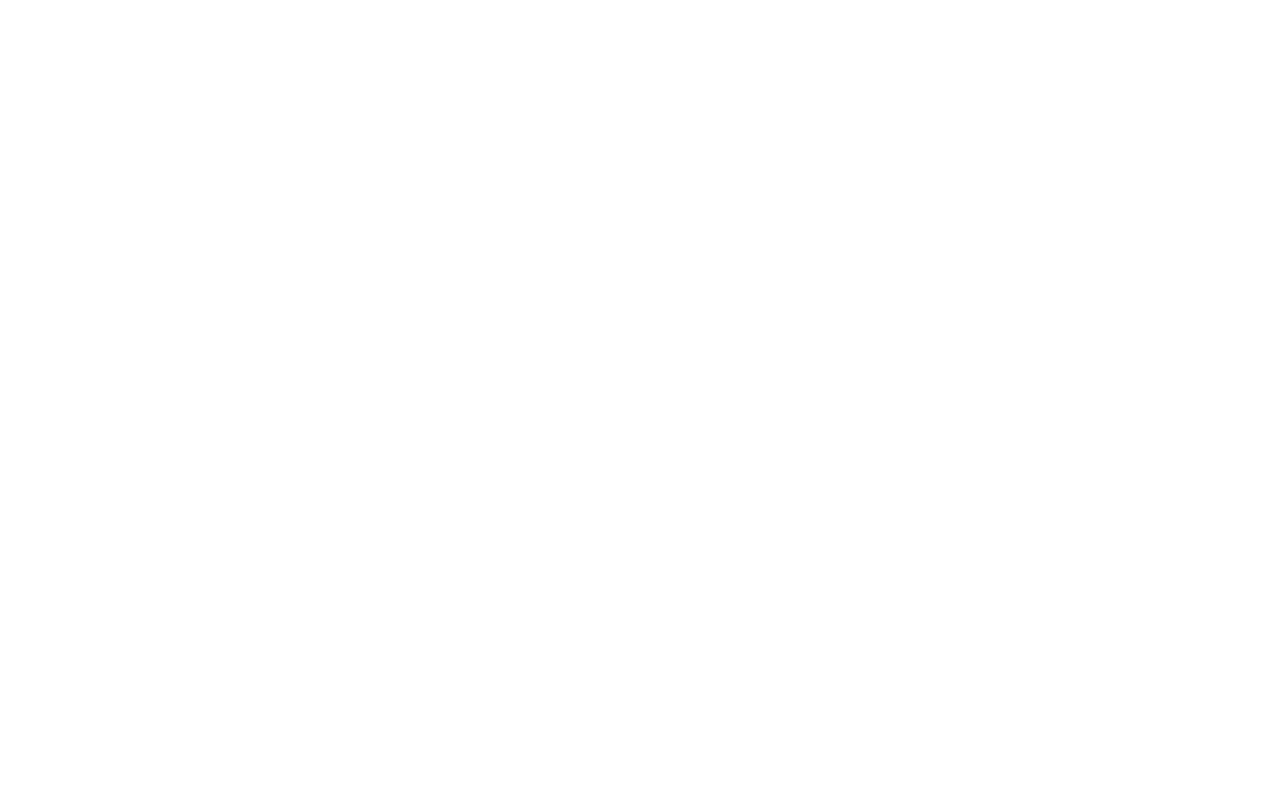
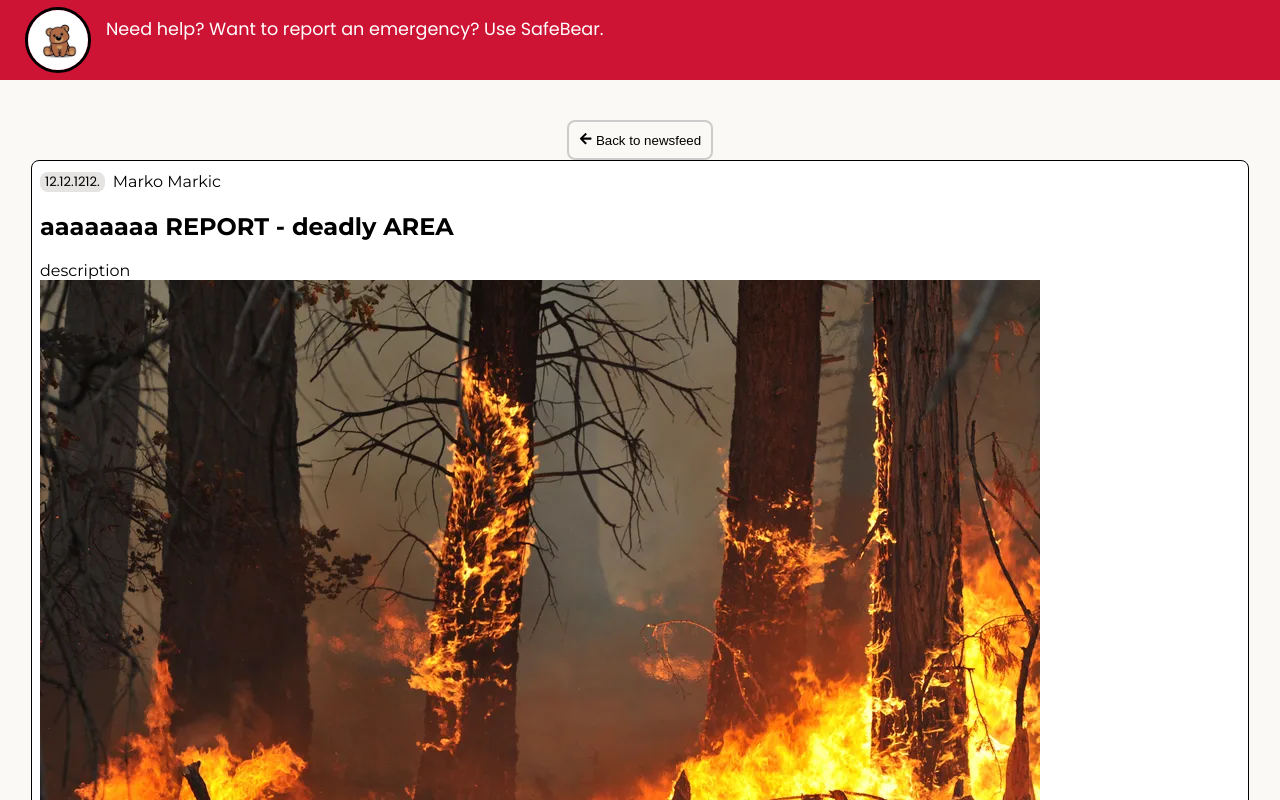
Before and after one commit to IvanPastorcic/LeteciMedvjedici, a React (Create React App) app in the folder IzvorniKod/: page /reportopen in a window 1280 px wide. Before the commit this address had no page. Shown: the top 800 px of the page. Built offline with nearby package versions, Linux system fonts and the light colour scheme; no server answers.

Commit message:
ReportOpen
First version when you open a report

```diff
--- a/IzvorniKod/src/App.js
+++ b/IzvorniKod/src/App.js
@@ -4,6 +4,7 @@
 import ReportPage from "./pages/ReportPage/ReportPage";
 import HomePage from "./pages/HomePage/HomePage";
 import MapPage from "./pages/MapPage/MapPage";
+import ReportOpen from "./pages/ReportOpen/ReportOpen";
 
 
 function App() {
@@ -14,6 +15,7 @@
         <Route path="/report" element={<ReportPage />} />
         <Route path="/home" element={<HomePage />} />
         <Route path="/map" element={<MapPage />} />
+        <Route path="/reportopen" element={<ReportOpen />} />
 
       </Routes>
     </Router>
--- /dev/null
+++ b/IzvorniKod/src/pages/ReportOpen/ReportOpen.css
@@ -0,0 +1,85 @@
+body {
+  overflow-x: hidden;
+  margin: 0;
+}
+
+.PageBodyHome {
+  display: flex;
+  height: auto;
+  box-sizing: border-box;
+  width: 100%;
+  background-color: #FAF9F6;
+  overflow-x: hidden;
+}
+
+
+.MiddleSectionHome {
+  flex: 1;
+  display: flex;
+  flex-direction: column;
+  align-items: center;
+  padding: 20px;
+  margin: 20px;
+  background-color: #FAF9F6;
+  box-sizing: border-box;
+}
+
+.buttonsHomePage {
+  display: flex;
+  width: 100%;
+  background-color: #E5E4E2;
+  height: 90px;
+  justify-content: space-evenly;
+  align-items: center;
+  padding: 14px 16px;
+}
+
+
+
+
+
+.Report {
+  border: 1px solid black;
+  border-radius: 8px;
+  background-color: white;
+  padding: 11px 8px;
+  margin-bottom: 7px;
+  width: 100%;
+  min-height: 227px;
+}
+
+.ReportDateName {
+  display: flex;
+  justify-content: start;
+}
+
+.ReportImages{
+  display: flex;
+  flex-direction: row;
+  margin: 30px;
+}
+
+.report-image{
+  display: flex;
+  width: 30%;
+  height: 100%;
+  margin: 30px;
+}
+
+.report-content {
+  text-align: left;
+}
+
+.header {
+  display: flex;
+  flex-direction: row;
+  background-color: #CD1434;
+  justify-content: space-between;
+}
+
+.profile-text {
+  color: white;
+  text-align: right;
+  font-family: Poppins;
+  margin: 10px;
+}
--- /dev/null
+++ b/IzvorniKod/src/pages/ReportOpen/ReportOpen.js
@@ -0,0 +1,122 @@
+import './ReportOpen.css';
+import Info from "../../components/Info/Info";
+import AnonHeader from "../../components/AnonHeader/AnonHeader";
+import ReportComponent from "../../components/Report/ReportComponent";
+import AidActions from "../../components/AidActions/AidActions";
+import { useNavigate } from 'react-router-dom';
+import React, { useState, useEffect } from 'react';
+import axios from 'axios';
+import { FaArrowLeft, FaFire, FaWater, FaBolt, FaMountain, FaHome } from "react-icons/fa";
+
+
+const ReportOpen = () => {
+
+
+    const [showInfo, setShowInfo] = useState(false);
+   // const [reports, setReports] = useState([]);
+    const [loading, setLoading] = useState(true); // Loading state
+    const [error, setError] = useState(null);
+    const navigate = useNavigate();
+
+//dummy data samo za prikaz
+
+    const [reports, setReports] = useState([
+        {id: 1, date : "26 Oct 2024 10:35", organisationName: "THE RED CROSS", aidInfo: "informacije o sklonistima"},
+        {id: 2, date : "27 Oct 2024 11:00", organisationName: "ORGANISATION2", aidInfo: "informacije o HRANI"},
+        {id: 3, date : "28 Oct 2024 15:58", organisationName: "ORGANISATION3", aidInfo: "informacije o VODI"}
+    ])
+
+    const [aids, setAids] = useState([
+        {id: 1, date : "26 Oct 2024 10:35", organisationName: "THE RED CROSS", aidInfo: "informacije o sklonistima"},
+        {id: 2, date : "27 Oct 2024 11:00", organisationName: "ORGANISATION2", aidInfo: "informacije o HRANI"},
+        {id: 3, date : "28 Oct 2024 15:58", organisationName: "ORGANISATION3", aidInfo: "informacije o VODI"}
+    ])
+
+    useEffect(() => {
+
+        const fetchReports = async () => {
+            try {
+                const response = await axios.get("http://localhost:8081/reports");
+                setReports(response.data);
+                setLoading(false);
+            } catch (error) {
+                console.error("Error fetching reports:", error);
+                setError("Failed to load reports");
+                setLoading(false);
+            }
+        };
+        fetchReports();
+    }, []);
+
+
+
+
+    const handleAnonymousReport = () => {
+        navigate('/report');
+    };
+
+    const navigateToMap = () => {
+        navigate('/map');
+    };
+
+    const handleInformation = () => {
+        setShowInfo(!showInfo);
+    };
+
+    const goBack = () => {
+        navigate(-1); // Go back to the previous page
+      };
+
+    return (
+            <div className="ReportOpen">
+                <div className='header'>
+                    <AnonHeader />
+                </div>
+
+
+                <div className="PageBodyHome">
+
+
+                        <div className="MiddleSectionHome">
+                            <div className="BackReportOpen">
+                                <button className="back-report-button" onClick={goBack}>
+                                    <FaArrowLeft /> Back to newsfeed
+                                </button>
+                            </div>
+                            <div className="Report">
+
+                                <div className="ReportDateName">
+                                    <text className="aid-date">12.12.1212.</text>
+                                    <text className="username">Marko Markic</text>
+                                </div>
+
+                                <h2>aaaaaaaa REPORT -  deadly AREA</h2>
+                                <text>description</text>
+                                <div classname="ReportImages">
+                                    <img classname="report-image" src="/images/Pozar1.webp" alt="pozar1" />
+                                    <img classname="report-image" src="/images/pozar2.jpg" alt="pozar2" />
+                                    <img classname="report-image" src="/images/pozar2.jpg" alt="pozar2" />
+                                </div>
+
+
+                            </div>
+
+
+                        </div>
+
+
+
+                </div>
+
+
+            </div>
+
+
+
+
+
+
+     );
+}
+
+export default ReportOpen;
```
Also changed, not shown: IzvorniKod/public/Images/Pozar1.webp (added), IzvorniKod/public/Images/pozar2.jpg (added).
